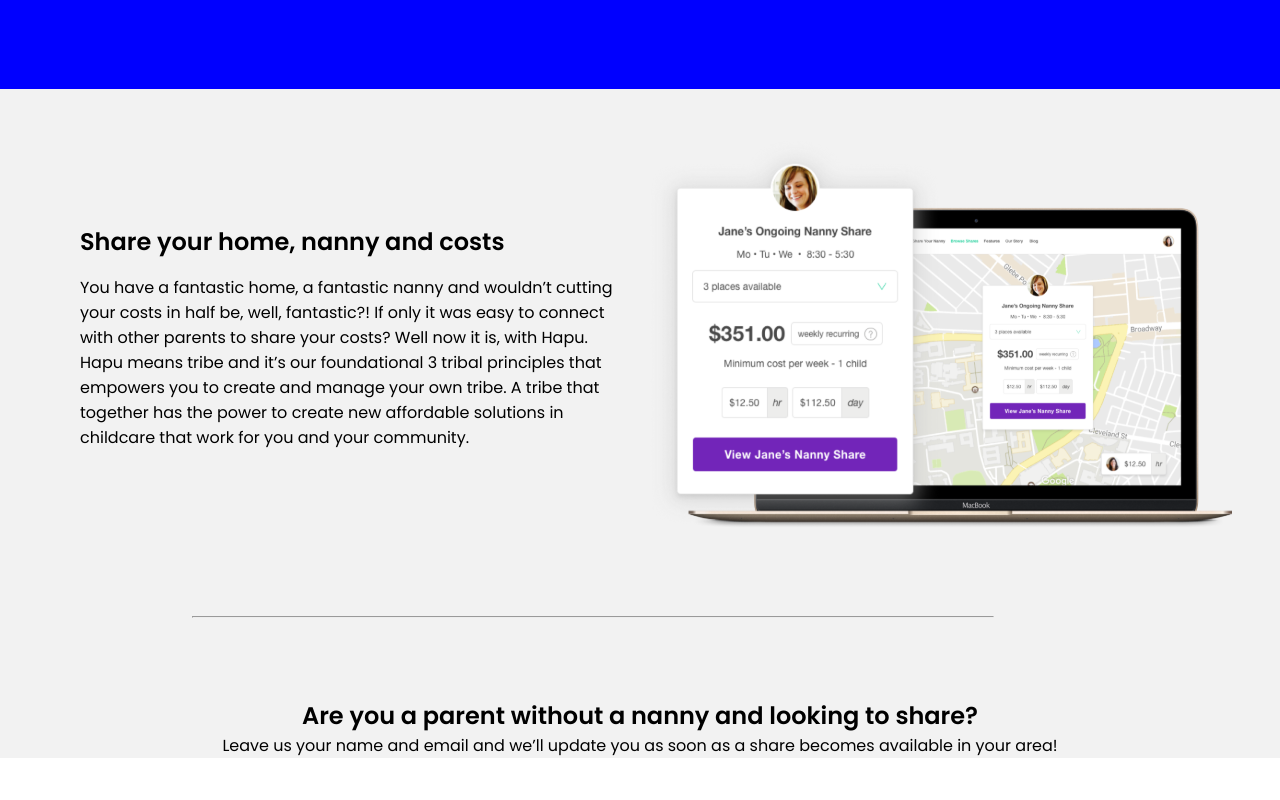
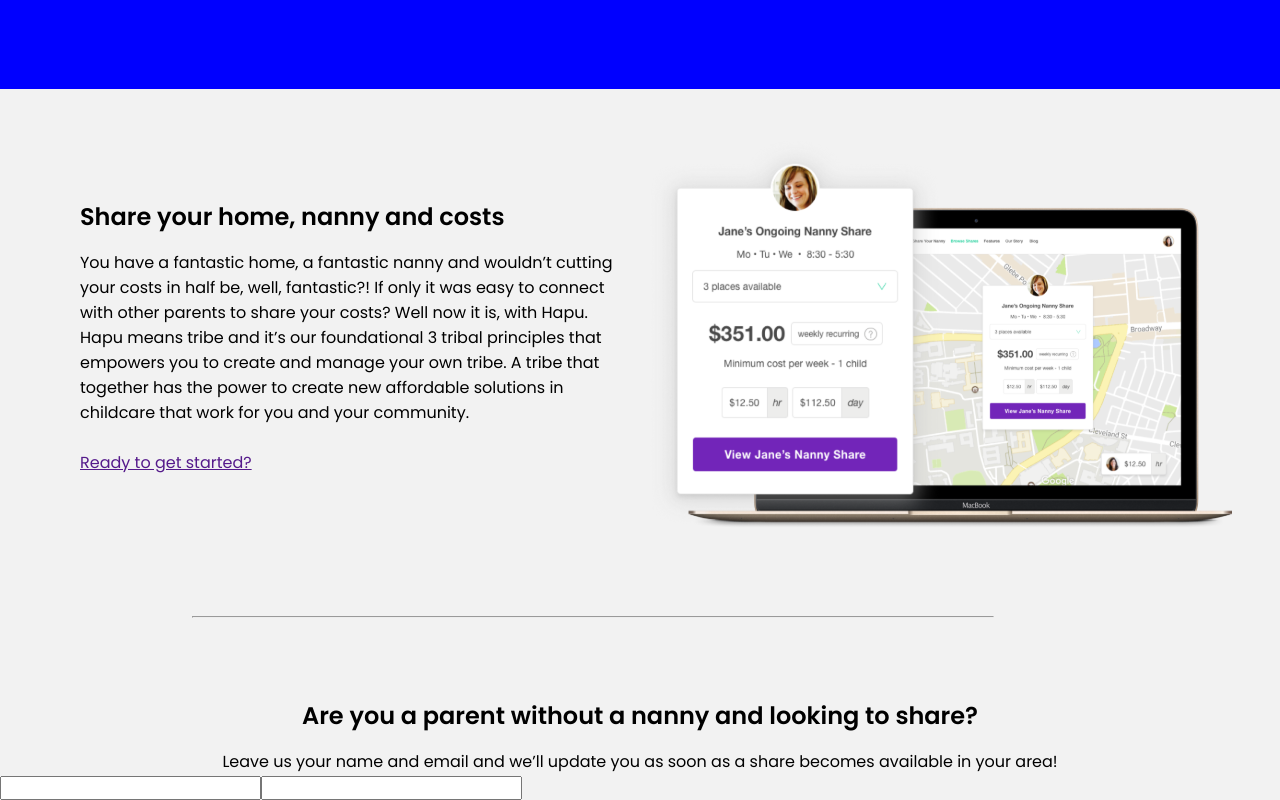
Before and after one commit to AndersonPedrosa35/ChallengeJungleDevs, a React (Create React App) app: page / in a window 1280 px wide. Shown: the part 791-1591 px from the top of the page. Before the commit the page ends 1549 px from the top, so only its background shows below. Built offline with nearby package versions, Linux system fonts and the light colour scheme.

Commit message:
Fazendo form para disparar promoçoes

```diff
--- a/src/App.js
+++ b/src/App.js
@@ -8,9 +8,7 @@ function App() {
 
     <BrowserRouter>
       <Provider>
-        <header>
-          <Home />
-        </header>
+        <Home />
       </Provider>
     </BrowserRouter>
   );
--- a/src/Pages/Home.js
+++ b/src/Pages/Home.js
@@ -13,6 +13,14 @@ export default function Home() {
         <p>Leave us your name and email and we’ll
           update you as soon as a share becomes available in your area!</p>
       </section>
+      <form className="market-form">
+        <label htmlFor="">
+          <input />
+        </label>
+        <label>
+          <input />
+        </label>
+      </form>
     </div>
   )
 }
--- a/src/components/About.js
+++ b/src/components/About.js
@@ -1,4 +1,5 @@
 import React from 'react';
+import { Link } from 'react-router-dom';
 import Nani from '../assets/ImageSection1.svg';
 import '../styles/About.css';
 
@@ -18,6 +19,8 @@ export default function About() {
           to create new affordable solutions in childcare
           that work for you and your community.
         </p>
+        <br />
+        <Link>Ready to get started?</Link>
       </section>
       <section className="container-img">
         <img src={ Nani } alt="funcionamento do Nani Share" />
--- a/src/styles/Home.css
+++ b/src/styles/Home.css
@@ -95,6 +95,10 @@ margin-top: 5px;
   padding-top: 5rem;
 }
 
+.market p {
+  margin-top: 1rem;
+}
+
 .separator {
   width: 50rem;
   margin: 2rem 0 0 12rem;
```
Also changed, not shown: 1 other file (tests, documents, lock files or other folders).
